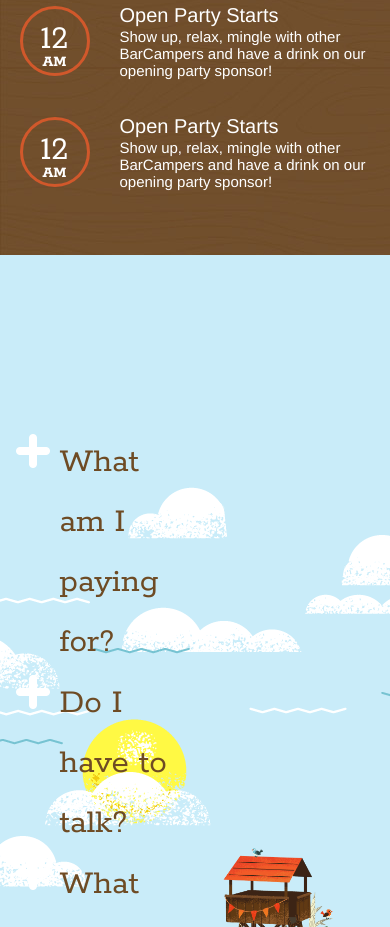
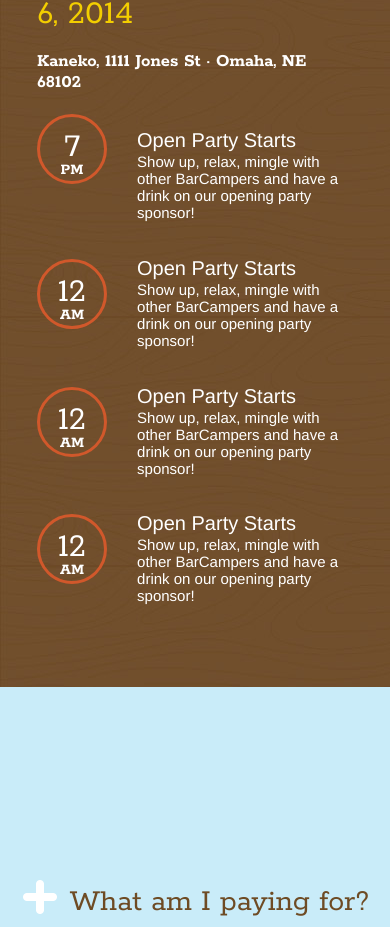
Before and after one commit to Jeanniebean18/2015-Full-BarCamp, a plain HTML site: page index.html in a window 390 px wide. Shown: the part 4503-5430 px from the top of the page. Drawn offline with Linux system fonts and the light colour scheme.

Commit message:
cleanup and more on sky and wood

```diff
--- a/index.html
+++ b/index.html
@@ -168,10 +168,14 @@
           <h6>Open Party Starts
             <br>Show up, relax, mingle with other BarCampers and have a drink on our opening party sponsor!</br>
           </h6>
+          <div class="fire" alt="camp fire">
           </div>
+        </div>
+
+          <!-- sat container -->
           <div class="saturday_container">
             <h1 class="yellow">Saturday, September 6, 2014 </h1>
-          <h3 class="white"> House of Loom, 1012 S. 10th St &middot; Omaha, NE 68108</h3>
+            <h3 class="white"> Kaneko, 1111 Jones St &middot; Omaha, NE 68102</h3>
             <!---7pm -->
             <div class="circle">
               <h5>7</h5>
@@ -189,6 +193,14 @@
               <br>Show up, relax, mingle with other BarCampers and have a drink on our opening party sponsor!</br>
             </h6>
 
+            <!---12am -->
+            <div class="circle">
+              <h5>12</h5>
+              <h4 class="white">AM</h4>
+            </div>
+            <h6>Open Party Starts
+              <br>Show up, relax, mingle with other BarCampers and have a drink on our opening party sponsor!</br>
+            </h6>
             <!---12am -->
             <div class="circle">
               <h5>12</h5>
--- a/main.css
+++ b/main.css
@@ -10,12 +10,28 @@ html {
   top:50px;
   width: 100%;
   overflow: hidden;
-
 }
 
 body {
   margin: 0;
+}
 
+ul {
+  list-style-type: none;
+  padding: 0px;
+  margin: 0;
+}
+
+li {
+  background-image: url(assets/plus.png);
+  background-repeat: no-repeat;
+  background-size:40px;
+  padding-left: 50px;
+  margin-top:30px;
+  line-height:60px;
+  font-family: 'Rokkitt', serif;
+  color:#6E4B24;
+  font-size:220%;
 }
 
 a {
@@ -23,8 +39,8 @@ a {
   font-size: 100%;
   color: #EEC842;
   text-decoration:none;
+}
 
-}
 header {
   background-color: #2C4947;
   height: 50px;
@@ -48,7 +64,6 @@ header {
   margin: auto;
   overflow:hidden;
   height:auto;
-
 }
 
 .part2_container {
@@ -63,7 +78,6 @@ header {
   display: block;
   overflow:hidden;
   height:auto;
-
 }
 
 .part4_container {
@@ -77,12 +91,12 @@ header {
 
 .sky {
   position: relative;
+  display:block;
   height: 800px;
   background: url('assets/faqSky.png'), url('assets/clouds.png');
   background-position: 50% 50%;
   background-repeat:no-repeat;
-  background-size: 100%%;
-
+  background-size: 100%;
 }
 
 .sky_copy {
@@ -90,10 +104,9 @@ header {
   top:20%;
   left:5%;
   display: block;
-  width:40%;
+  width:100%;
+}
 
-
-}
 .tower {
   content:url('assets/tower.png');
   position: absolute;
@@ -126,7 +139,6 @@ header {
   position:relative;
   display:block;
   width:90%;
-
   margin-left:auto;
   margin-right:auto;
 }
@@ -137,7 +149,7 @@ header {
   float:left;
   width:50%;
   overflow:hidden;
-
+  padding:5%;
 }
 
 .saturday_container {
@@ -146,9 +158,17 @@ header {
   width:50%;
   overflow:hidden;
   float:left;
-
+  padding:5%;
 }
 
+.fire {
+  content:url("assets/fire.png");
+  width:80%;
+  position: relative;
+  display:block;
+  margin-left: auto;
+  margin-right: auto;
+}
 
 h1 {
   font-family: 'Rokkitt', serif;
@@ -411,7 +431,6 @@ p {
   display:block;
   float:left;
   width: 25%;
-
 }
 
 .creative {
@@ -490,16 +509,16 @@ p {
   top:2px;
   float:right;
   content:url("assets/t.png")
+}
 
-}
 #social {
   position: absolute;
   display:block;
   top:9%;
   right:5%;
   width: 175px;
+}
 
-}
 .register {
   float:left;
   display:block;
@@ -540,15 +559,23 @@ p {
 }
 
 ul {
-  list-style-image: url('assets/plus.png');
+  list-style-type: none;
+  padding: 0px;
+  margin: 0;
+}
 
-}
 li {
+  background-image: url(assets/plus.png);
+  background-repeat: no-repeat;
+  background-size:40px;
+  padding-left: 50px;
+  margin-top:30px;
+  line-height:50px;
   font-family: 'Rokkitt', serif;
   color:#6E4B24;
-  font-size:220%;
-  line-height:60px;
+  font-size:200%;
 }
+
 
 /*ipad/mobile CSS*/
 /*----------------------------------------------------------------------------------------------------------------*/
@@ -579,8 +606,27 @@ li {
   overflow:hidden;
 }
 
+li {
+  background-image: url(assets/plus.png);
+  background-repeat: no-repeat;
+  background-size:40px;
+  padding-left: 50px;
+  margin-top:30px;
+  line-height:50px;
+  font-family: 'Rokkitt', serif;
+  color:#6E4B24;
+  font-size:200%;
+}
 .register {
   display:none;
+}
+
+.sky_copy {
+  position:absolute;
+  top:20%;
+  left:5%;
+  display: block;
+  width:90%;
 }
 
 h1 {
@@ -627,8 +673,6 @@ li {
   line-height:25px;
 }
 
-
-
 h2 {
   font-family: 'Helvetica Neue', Helvetica, Arial, sans-serif;
   font-size: 15pt;
@@ -651,7 +695,6 @@ li {
   text-align: left;
   font-family: 'Rokkitt', serif;
   margin-right: 25%;
-    margin-left: ;
   font-size: 220%;
   color: #354A60;
   z-index: 99;
@@ -943,7 +986,9 @@ li {
   margin: auto;
   margin: auto;
   width:100%;
+  float:none;
   overflow:hidden;
+  padding:5%;
 }
 
 .saturday_container {
@@ -952,11 +997,22 @@ li {
   margin: auto;
   margin: auto;
   width:100%;
+  float:none;
   overflow:hidden;
+  padding:5%;
 }
+.sky {
+  position: relative;
+  height: 800px;
+  background: none;
+  background-position: 50% 50%;
+  background-repeat:no-repeat;
+  background-size: 100%;
 }
 
-/*mobile only*/
+}
+
+/*mobile only----------------------------*/
 @media (max-width: 520px) {
 
 .entrepreneur {
@@ -1006,16 +1062,27 @@ li {
   width:80%;
 }
 
+.friday_container {
+  position:relative;
+  display: block;
+  margin: auto;
+  margin: auto;
+  width:100%;
+  float:none;
+  overflow:hidden;
+  padding:5%;
+}
 
+.saturday_container {
+  position:relative;
+  display: block;
+  margin: auto;
+  margin: auto;
+  width:100%;
+  float:none;
+  overflow:hidden;
+  padding:5%;
 }
 
 
-
-
-
-
-/*------------------------------------------------------------------------------------------------------------------------*/
-
-/*@media (min-width: 675px){*/
-
-/*need to set home wrapper same top as height of header for fixed head to work.*/
+}
```
Also changed, not shown: 1 other file. Lines whose indentation alone changed are shown as unchanged.
